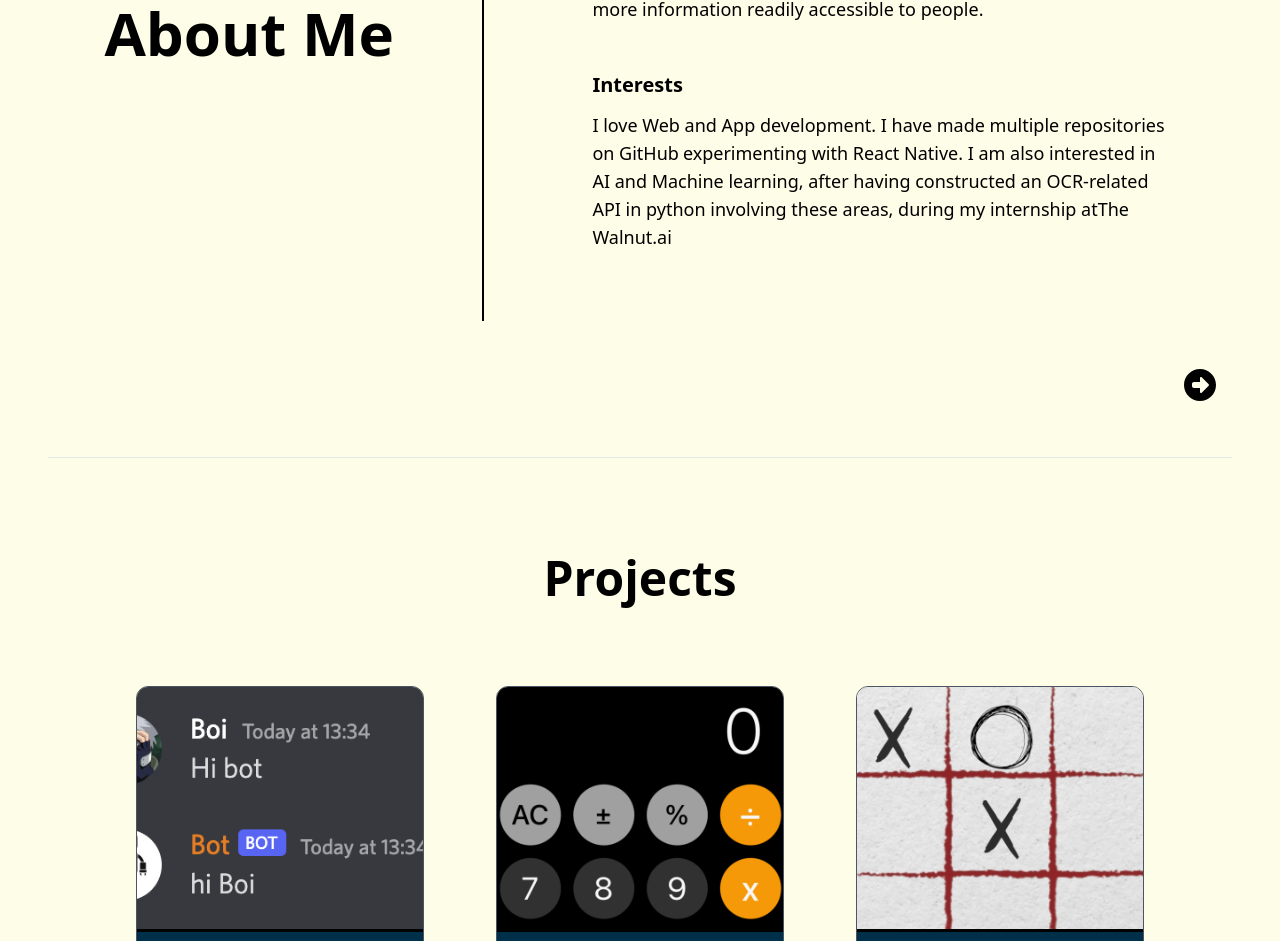
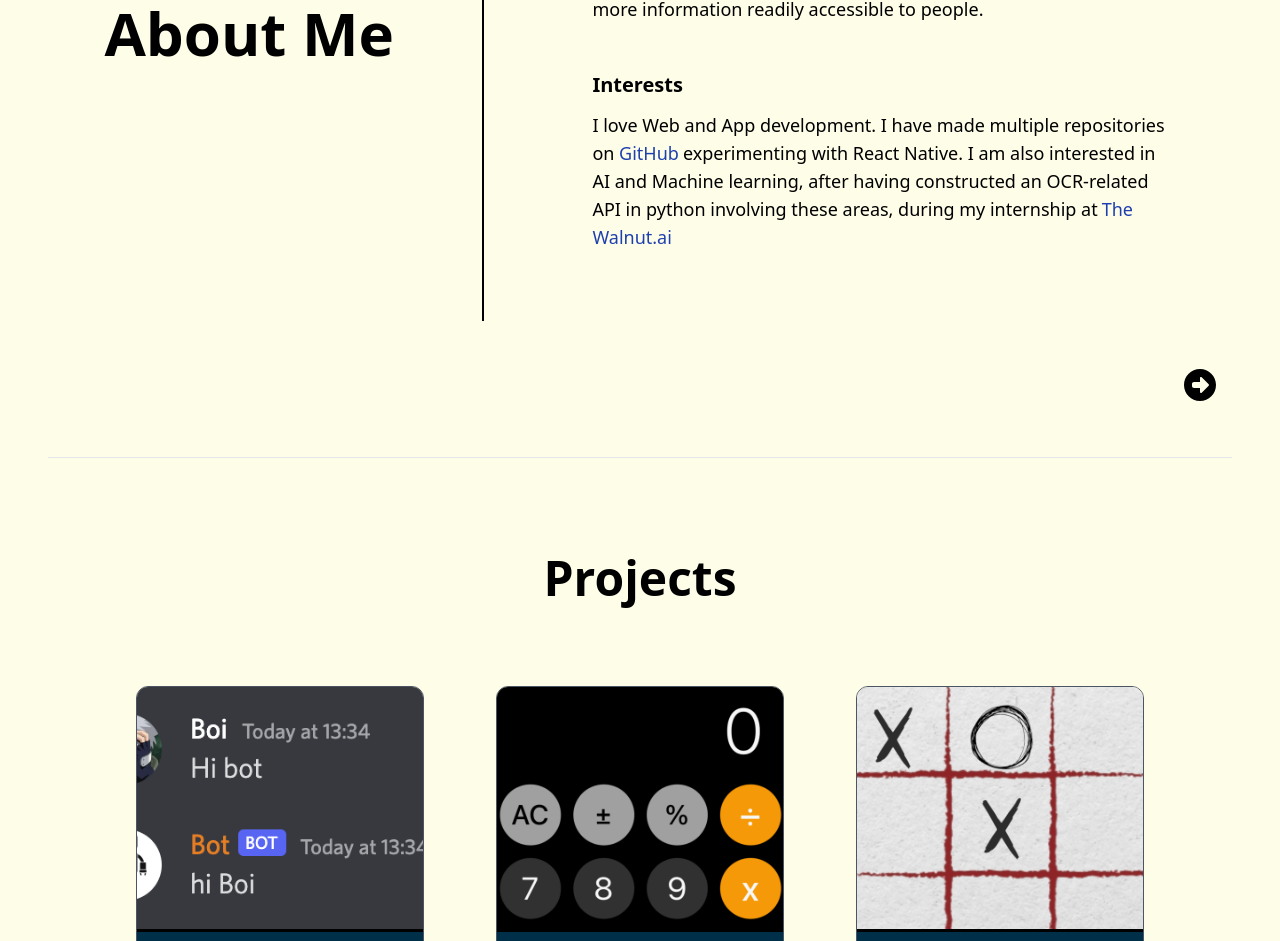
Before and after one commit to Ryan9771/Personal-Website-React, a React (Vite) app: page /#/ in a window 1280 px wide. Shown: the part 1190-2131 px from the top of the page. Built offline with nearby package versions, Linux system fonts and the light colour scheme.

Commit message:
updated stylings for links in About Me

```diff
--- a/src/components/about/GeneralInfo.tsx
+++ b/src/components/about/GeneralInfo.tsx
@@ -28,7 +28,7 @@ function GeneralInfo() {
               I love Web and App development. I have made multiple repositories
               on{" "}
               <a
-                className={getStyles(styles, "link")}
+                className={getStyles(styles, "linkGithub")}
                 href="https://github.com/Ryan9771"
                 target="_blank"
               >
@@ -38,7 +38,7 @@ function GeneralInfo() {
               Machine learning, after having constructed an OCR-related API in
               python involving these areas, during my internship at
               <a
-                className={getStyles(styles, "link")}
+                className={getStyles(styles, "linkIntern")}
                 href="https://thewalnut.ai/"
                 target="_blank"
               >
@@ -98,7 +98,8 @@ const styles = {
   ],
   infoSecondTextCtn: ["mt-3", "px-3"],
   infoSecondText: ["about-text-ctn-text"],
-  link: ["color:rgb(57, 57, 167)", "mr-1"],
+  linkGithub: ["color:rgb(57, 57, 167)", "mr-1", "text-blue-800"],
+  linkIntern: ["color:rgb(57, 57, 167)", "ml-1", "text-blue-800"],
   titleCtn: [
     "py-2",
     "text-center",
```
